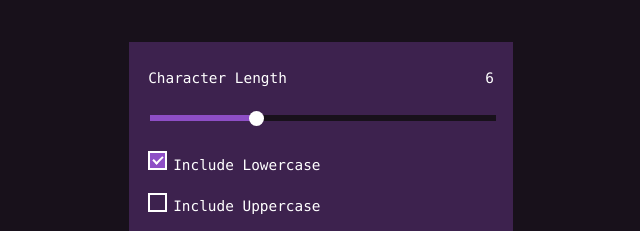
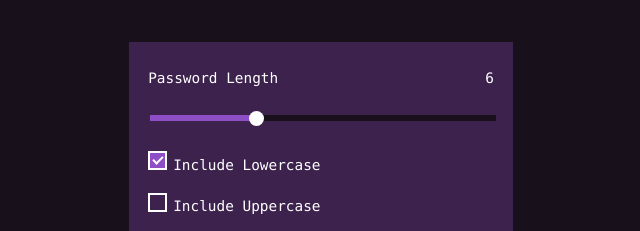
Before and after one commit to johnOfGod33/password-generator, a website: page Pages/index.html in a window 1280 px wide. Shown: the part 246-477 px from the top of the page, 319-959 px from the left. Drawn offline with Linux system fonts and the light colour scheme; a web font is replaced by a local one.

Commit message:
update readme

```diff
--- a/Pages/index.html
+++ b/Pages/index.html
@@ -23,7 +23,7 @@
           <div class="passwordSettings_options">
             <div class="passwordSettings_options_characterLength">
               <div class="passwordSettings_options_characterLength_info">
-                <div>Character Length</div>
+                <div>Password Length</div>
                 <div
                   class="passwordSettings_options_characterLength_info_value"
                 ></div>
```
Also changed, not shown: README.md, assets/passwordGenerator.PNG (added).
